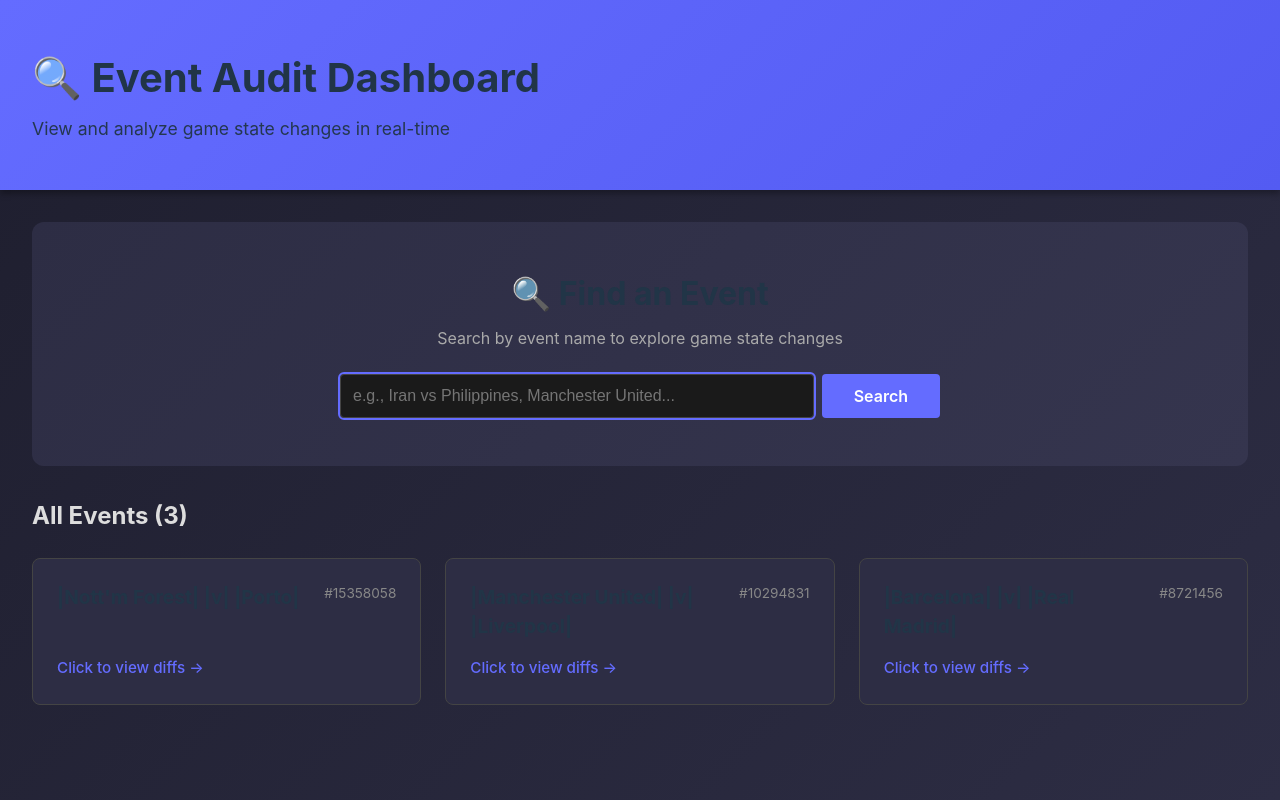
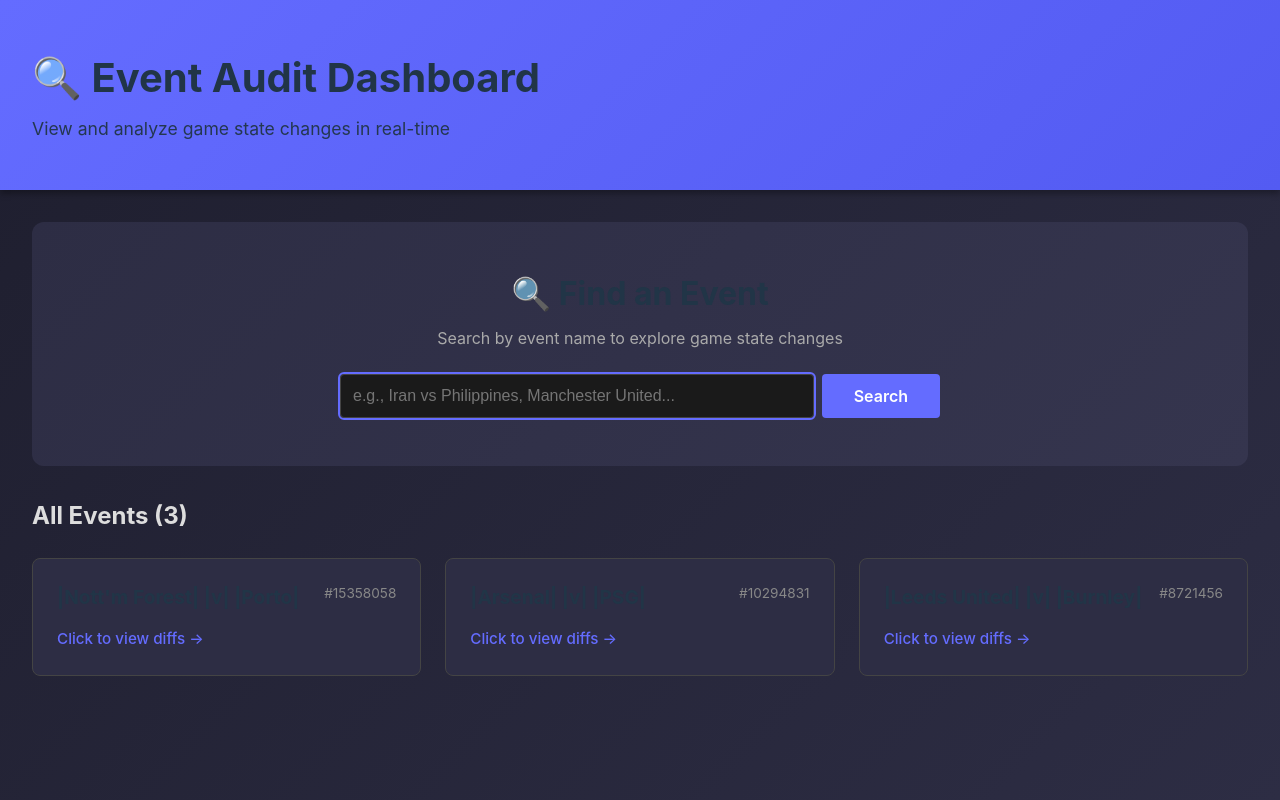
Before and after one commit to samburtonlaurie/audit-ui-poc, a React (Vite) app: page / in a window 1280 px wide. Built offline with nearby package versions, Linux system fonts and the light colour scheme; no server answers.

Commit message:
changing mocked data

```diff
--- a/src/mockData.ts
+++ b/src/mockData.ts
@@ -2,8 +2,8 @@ import { GameStateDiff, EventSummary } from './types';
 
 export const mockEvents: EventSummary[] = [
   { eventId: 15358058, eventName: "|Nott'm Forest| |v| |Porto|" },
-  { eventId: 10294831, eventName: '|Manchester United| |v| |Liverpool|' },
-  { eventId: 8721456, eventName: '|Barcelona| |v| |Real Madrid|' },
+  { eventId: 10294831, eventName: '|Arsenal| |v| |PSG|' },
+  { eventId: 8721456, eventName: '|Leeds United| |v| |Burnley|' },
 ];
 
 const now = new Date();
@@ -259,7 +259,7 @@ export const mockDiffsByEvent: Record<number, GameStateDiff[]> = {
   10294831: [
     {
       event_id: 10294831,
-      event_name: '|Manchester United| |v| |Liverpool|',
+      event_name: '|Arsenal| |v| |PSG|',
       timestamp: ts(120),
       diff_type: 'INITIAL' as any,
       changes: [],
@@ -267,7 +267,7 @@ export const mockDiffsByEvent: Record<number, GameStateDiff[]> = {
     },
     {
       event_id: 10294831,
-      event_name: '|Manchester United| |v| |Liverpool|',
+      event_name: '|Arsenal| |v| |PSG|',
       timestamp: ts(110),
       diff_type: 'UPDATE' as any,
       changes: [
@@ -291,7 +291,7 @@ export const mockDiffsByEvent: Record<number, GameStateDiff[]> = {
     },
     {
       event_id: 10294831,
-      event_name: '|Manchester United| |v| |Liverpool|',
+      event_name: '|Arsenal| |v| |PSG|',
       timestamp: ts(90),
       diff_type: 'UPDATE' as any,
       changes: [
@@ -307,7 +307,7 @@ export const mockDiffsByEvent: Record<number, GameStateDiff[]> = {
           path: '/game_state/goals/0',
           new_value: {
             team: 'away',
-            player: 'Salah',
+            player: 'Dembélé',
             minute: 22,
             type: 'penalty',
           },
@@ -336,7 +336,7 @@ export const mockDiffsByEvent: Record<number, GameStateDiff[]> = {
     },
     {
       event_id: 10294831,
-      event_name: '|Manchester United| |v| |Liverpool|',
+      event_name: '|Arsenal| |v| |PSG|',
       timestamp: ts(70),
       diff_type: 'UPDATE' as any,
       changes: [
@@ -352,7 +352,7 @@ export const mockDiffsByEvent: Record<number, GameStateDiff[]> = {
           path: '/game_state/goals/1',
           new_value: {
             team: 'home',
-            player: 'Rashford',
+            player: 'Saka',
             minute: 58,
             type: 'open_play',
           },
@@ -384,7 +384,7 @@ export const mockDiffsByEvent: Record<number, GameStateDiff[]> = {
   8721456: [
     {
       event_id: 8721456,
-      event_name: '|Barcelona| |v| |Real Madrid|',
+      event_name: '|Leeds United| |v| |Burnley|',
       timestamp: ts(200),
       diff_type: 'INITIAL' as any,
       changes: [],
@@ -392,7 +392,7 @@ export const mockDiffsByEvent: Record<number, GameStateDiff[]> = {
     },
     {
       event_id: 8721456,
-      event_name: '|Barcelona| |v| |Real Madrid|',
+      event_name: '|Leeds United| |v| |Burnley|',
       timestamp: ts(190),
       diff_type: 'UPDATE' as any,
       changes: [
@@ -425,7 +425,7 @@ export const mockDiffsByEvent: Record<number, GameStateDiff[]> = {
     },
     {
       event_id: 8721456,
-      event_name: '|Barcelona| |v| |Real Madrid|',
+      event_name: '|Leeds United| |v| |Burnley|',
       timestamp: ts(170),
       diff_type: 'UPDATE' as any,
       changes: [
@@ -441,7 +441,7 @@ export const mockDiffsByEvent: Record<number, GameStateDiff[]> = {
           path: '/game_state/goals/0',
           new_value: {
             team: 'home',
-            player: 'Yamal',
+            player: 'Bamford',
             minute: 85,
             type: 'open_play',
           },
```
